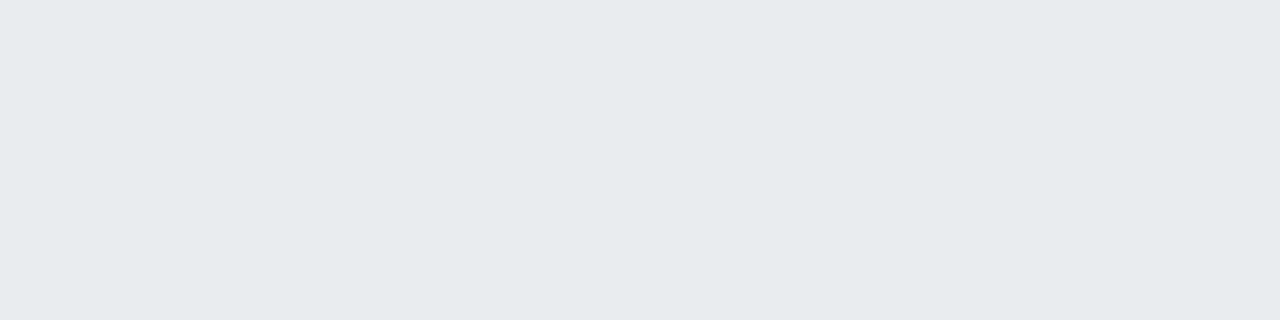
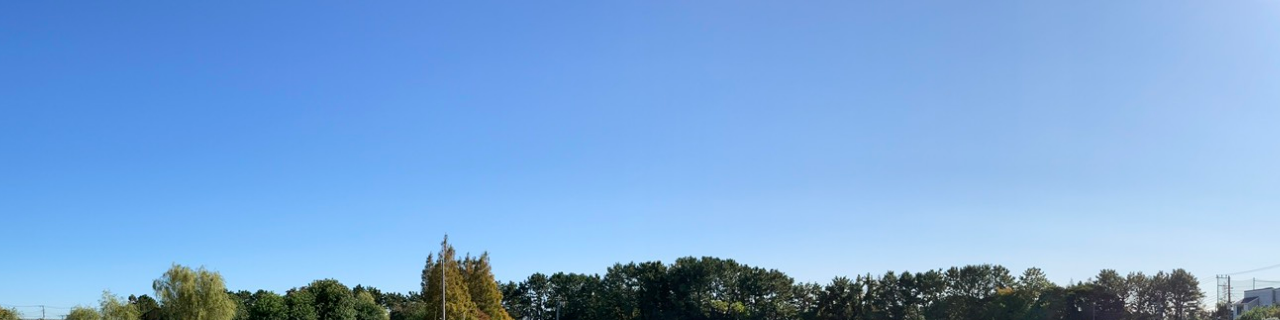
Before and after one commit to harumama0808/toukai.naoaki.mypage, a plain HTML site: page index.html in a window 1280 px wide. Shown: the top 320 px of the page. Drawn offline with nearby package versions, Linux system fonts and the light colour scheme; files that its build step writes are made by us from their sources.

Commit message:
Update style.css

```diff
--- a/style.css
+++ b/style.css
@@ -10,7 +10,7 @@
 }
 
 .jumbotron {
-  background-image: url("../images/S__11436038.jpg");
+  background-image: url("../S__11436038.jpg");
   background-size: cover;
   background-position: center 35%;
   height: 100vh;
```
